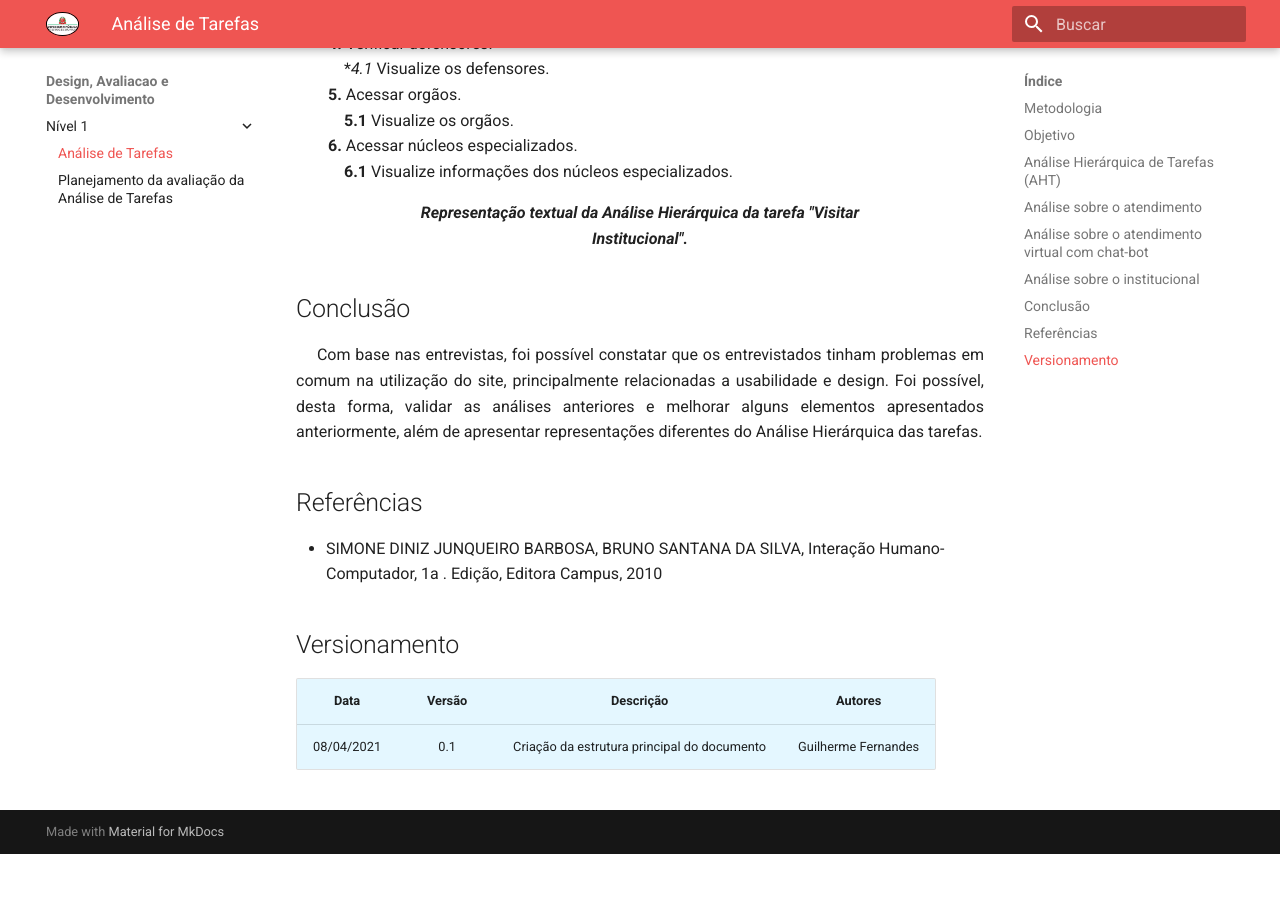
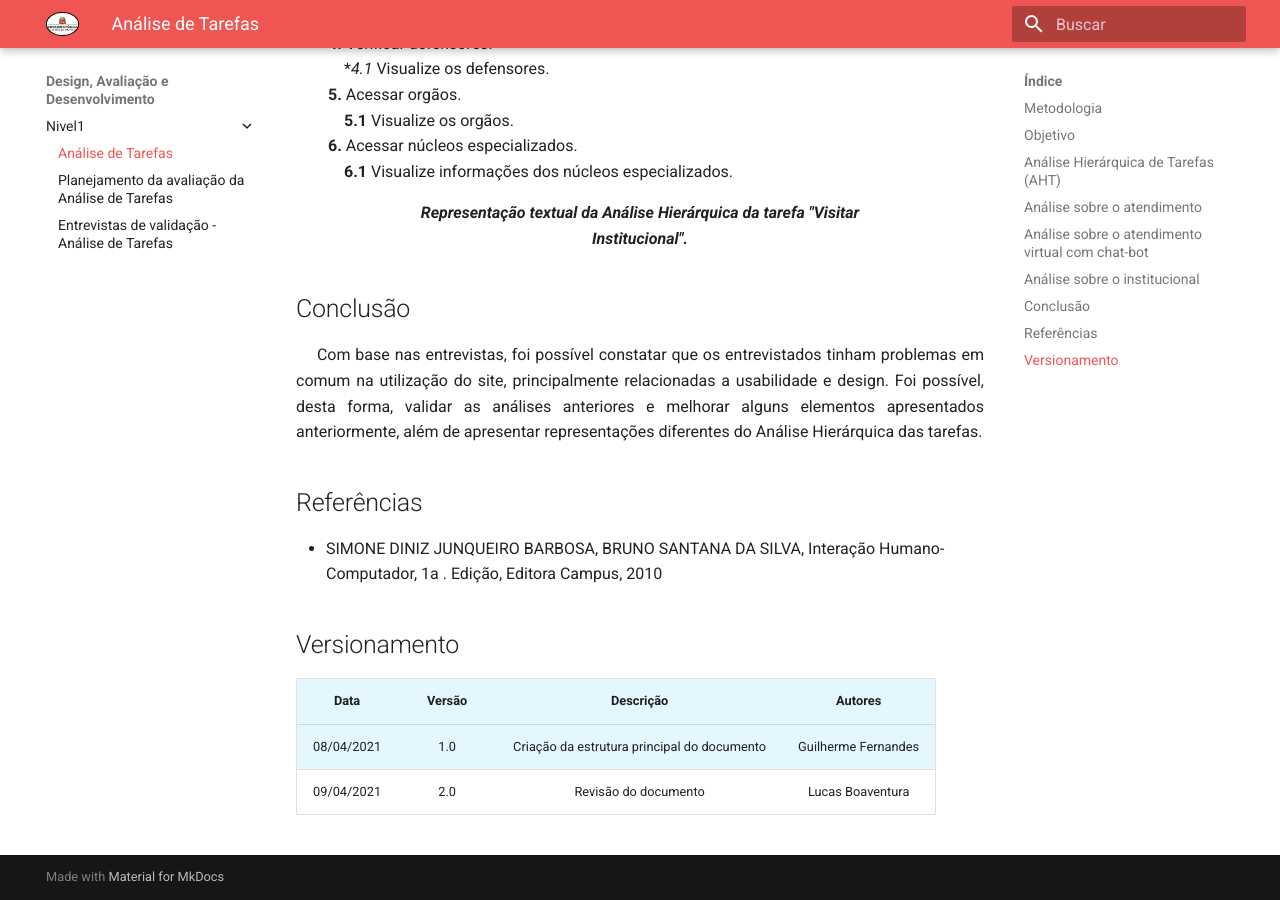
Before and after one commit to ailtonaires/2020.2-DefensoriaSP, an MkDocs documentation site: the page built from docs/Design,-Avaliação-e-Desenvolvimento/nivel1/analise-de-tarefas-v2.md, in a window 1280 px wide and 900 px high, scrolled down 6395 px. Built offline with MkDocs 1.6.1 and Material for MkDocs 9.7.7, drawn with Linux system fonts in a browser that asks for light colours; before the commit the page ends 7249 px from its top, so only the background shows below that.

Commit message:
Adiciona Revisão do documento de analise de tarefas v2

```diff
--- a/docs/Design,-Avaliacao-e-Desenvolvimento/nível-1/analise-de-tarefas-v2.md
+++ b/docs/Design,-Avaliação-e-Desenvolvimento/nivel1/analise-de-tarefas-v2.md
@@ -185,4 +185,5 @@
 
 |    Data    | Versão |                  Descrição                  |            Autores             |
 | :--------: | :----: | :-----------------------------------------: | :----------------------------: |
-| 08/04/2021 |  0.1   | Criação da estrutura principal do documento | Guilherme Fernandes|
+| 08/04/2021 | 1.0   | Criação da estrutura principal do documento | Guilherme Fernandes|
+| 09/04/2021 |  2.0   | Revisão do documento | Lucas Boaventura|
```
Also changed, not shown: docs/Design,-Avaliação-e-Desenvolvimento/nivel1/planejamento-avaliacao-analise-de-tarefas.md (renamed from docs/Design,-Avaliacao-e-Desenvolvimento/nível-1/planejamento-avaliacao-analise-de-tarefas.md).
